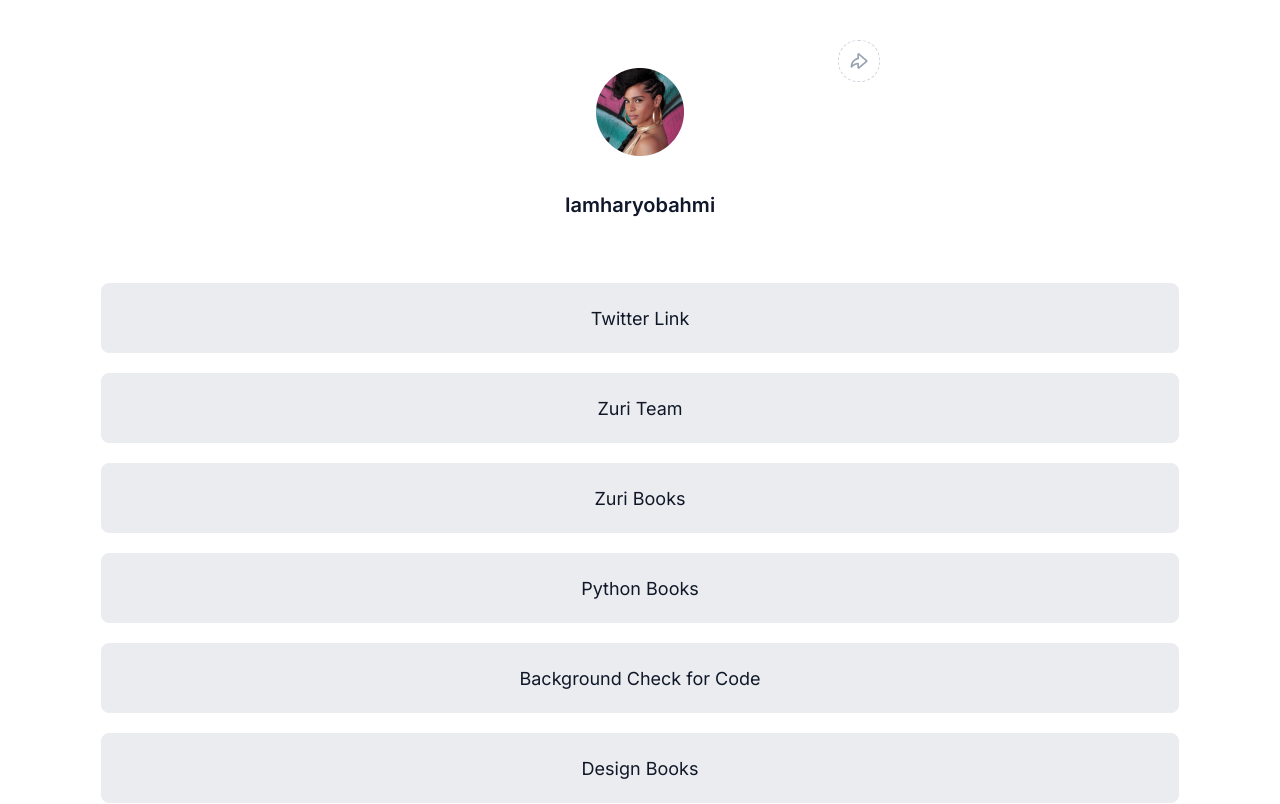
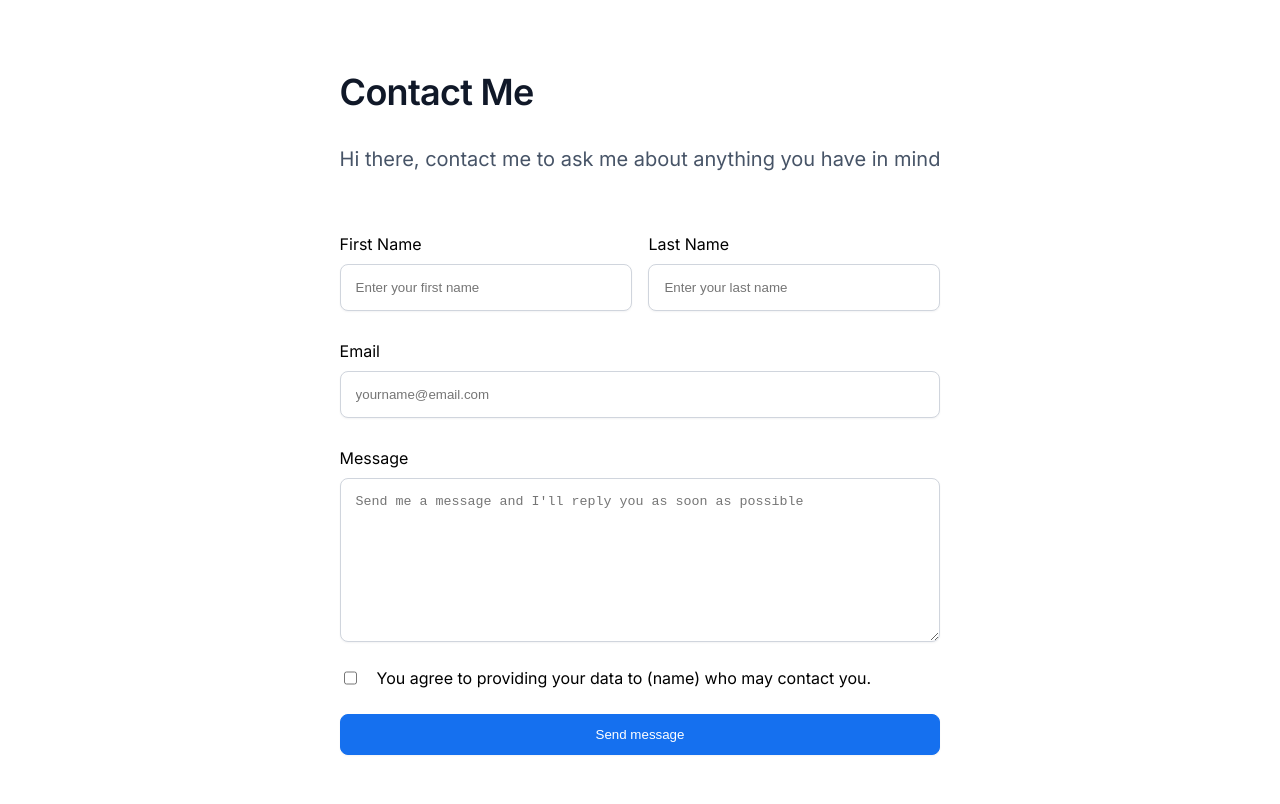
Before and after one commit to Liberty-slug/stage-1-task, a React (Create React App) app: page /contact in a window 1280 px wide. Shown: the top 804 px of the page. Built offline with nearby package versions, Linux system fonts and the light colour scheme.

Commit message:
Creating the contact page with necessary styles

```diff
--- a/package.json
+++ b/package.json
@@ -9,6 +9,7 @@
     "@testing-library/user-event": "^13.5.0",
     "react": "^18.2.0",
     "react-dom": "^18.2.0",
+    "react-router-dom": "^6.4.3",
     "react-scripts": "5.0.1",
     "web-vitals": "^2.1.4"
   },
--- a/src/App.css
+++ b/src/App.css
@@ -2,6 +2,8 @@
 
 body{
   font-family: 'Inter', sans-serif;
+  padding: 0;
+  margin: 0;
 }
 .linktree{
   background-color: #fff;
@@ -106,6 +108,108 @@ body{
   color: #667085;
 }
 
+/* Contact style */
+
+.contact-page{
+  width: 100%;
+  display: flex;
+  flex-direction: column;
+  justify-content: center;
+  align-items: center;
+}
+.contact-page .content{
+  padding-top: 40px;
+  padding-bottom: 100px;
+}
+
+.contact-page .content .heading{
+  font-family: 'Inter';
+  font-style: normal;
+  font-weight: 600;
+  font-size: 36px;
+  line-height: 44px;
+  letter-spacing: -0.02em;
+  color: #101828;
+}
+.contact-page .content .supporting-text{
+  font-family: 'Inter';
+  font-style: normal;
+  font-weight: 400;
+  font-size: 20px;
+  line-height: 30px;
+  color: #475467;
+}
+
+.contact-page .content .form .name-row{
+  display: flex;
+  justify-content: space-between;
+  margin-top: 60px;
+
+}
+
+.contact-page .content .form .name-row input{
+  padding: 15px;
+  background: #FFFFFF;
+  border: 1px solid #D0D5DD;
+  box-shadow: 0px 1px 2px rgba(16, 24, 40, 0.05);
+  border-radius: 8px;
+  margin-top: 10px;
+  width: 260px;
+}
+.contact-page .content .form .name-row .first-name{
+  display: flex;
+  flex-direction: column;
+}
+.contact-page .content .form .name-row .last-name{
+  display: flex;
+  flex-direction: column;
+}
+
+.contact-page .content .form .email{
+  display: flex;
+  flex-direction: column;
+  margin-top: 30px;
+}
+.contact-page .content .form .email input{
+  padding: 15px;
+  background: #FFFFFF;
+  border: 1px solid #D0D5DD;
+  box-shadow: 0px 1px 2px rgba(16, 24, 40, 0.05);
+  border-radius: 8px;
+  margin-top: 10px;
+}
+.contact-page .content .form .textarea{
+  display: flex;
+  flex-direction: column;
+  margin-top: 30px;
+}
+.contact-page .content .form .textarea textarea{
+  height: 132px;
+  padding: 15px;
+  background: #FFFFFF;
+  border: 1px solid #D0D5DD;
+  box-shadow: 0px 1px 2px rgba(16, 24, 40, 0.05);
+  border-radius: 8px;
+  margin-top: 10px;
+}
+.checkbox{
+  display: flex;
+  margin-block: 10px;
+}
+.checkbox input{
+  margin-right: 20px;
+}
+.form button{
+  padding: 12px 20px;
+  background: #1570EF;
+  border: 1px solid #1570EF;
+  box-shadow: 0px 1px 2px rgba(16, 24, 40, 0.05);
+  border-radius: 8px;
+  width: 100%;
+  border-radius: 8px;
+  color: #fff;
+  cursor: pointer;
+}
 @media (max-width: 600px){
   .container{
     flex-direction: column;
@@ -123,4 +227,26 @@ body{
   .link-section{
     margin-top: 25px;
   }
+  .contact-page .content{
+    width: 90%;
+    margin: auto;
+  }
+  .contact-page .content .form .name-row{
+    display: flex;
+    flex-direction: column;
+    width: 90%;
+  }
+  .contact-page .content .form .name-row .last-name{
+    margin-top: 40px;
+  }
+  .contact-page .content .form .name-row input{
+    padding: 20px;
+    width: 100%;
+  }
+  .contact-page .content .form .email{
+    margin-top: 40px;
+  }
+  .contact-page .content .form .email input{
+    padding: 20px;
+  }
 }
--- a/src/App.js
+++ b/src/App.js
@@ -1,64 +1,18 @@
 import React from 'react';
-import './App.css';
-import logo from './profile.png'
-import github from './Icon.png'
-import slack from './Slack_icon.png'
-import vector from './Vector.png'
-import I4G from './I4G.png'
-import share from './Icon-share.png'
-import dot from './Icon-dot.png'
+import {BrowserRouter as Router, Routes, Route} from "react-router-dom";
 
-function App() {
+import Home from './home/home';
+import Contact from './contact/contact';
+
+function App () {
   return (
-    <>
-      <div className="linktree">
+      <Router>
+          <Routes>
+          <Route path="/" element={<Home />} />
+          <Route path="/contact" element={<Contact />} />
+          </Routes>
+      </Router>
 
-        {/* Share Button Start */}
-        <div className="share-button">
-          <img src={share} alt="" className='share'/>
-          <img src={dot} alt="" className='dot'/>
-        </div>
-        {/* Share Button end */}
-
-        {/* Profile Section start */}
-         <div className="profile-section">
-            <img src={logo} alt="" id="profile__img"/>
-            <h2 id="twitter">Iamharyobahmi</h2>
-            <h2 id="slack" hidden>LibertyTech</h2>
-         </div>
-         {/* Profile Section end */}
-
-          {/* Link section Start */}
-         <div className="link-section">
-            <a href="https://twitter.com/iamharyobahmi" rel="Twitter link">Twitter Link</a>
-            <a href="https://training.zuri.team/" id="btn__zuri">Zuri Team</a>
-            <a href="http://books.zuri.team" id="books" title="This is where you find books about design and coding">Zuri Books</a>
-            <a href="https://books.zuri.team/python-for-beginners?ref_id=LibertyTech" id="book__python" title='Buy my Python book for beginners'>Python Books</a>
-            <a href="https://background.zuri.team" id="pitch" title='Do a background check on a coder here'>Background Check for Code</a>
-            <a href="https://books.zuri.team/design-rules" id="book__design" title='Get a free design book offered by Zuri.'>Design Books</a>
-         </div>
-         {/* Link section ends */}
-
-
-         {/* Social Section Start */}
-         <div className="social-section">
-            <img src={slack} alt="" height="30"/>
-            <img src={github} alt="" height="30"/>
-         </div>
-         {/* Social Section end */}
-
-         {/* Footer Section start */}
-         <div className="footer">
-            <div className="container">
-              <img src={vector} alt="" height="30" />
-              <p>HNG Internship 9 Frontend Task</p>
-              <img src={I4G} alt="" height="30"/>
-            </div>
-         </div>
-         {/* Footer Section end */}
-
-      </div>
-    </>
   );
 }
 
--- /dev/null
+++ b/src/contact/contact.js
@@ -0,0 +1,56 @@
+import React from 'react'
+import '../App.css';
+import vector from '../Vector.png'
+import I4G from '../I4G.png'
+
+const Contact = () => {
+    return(
+        <div className="contact-page">
+            <div className="containeer">
+                <div className="content">
+                    <div className="content-detail">
+                        <h2 className='heading'>Contact Me</h2>
+                        <p className="supporting-text">Hi there, contact me to ask me about anything you have in mind</p>
+                    </div>
+                    <div className="form">
+                        <div className="form-field">
+                            <div className="name-row">
+                                <div className="first-name">
+                                    <label htmlFor="firstname">First Name</label>
+                                    <input type="text" placeholder='Enter your first name' id="first_name"/>
+                                </div>
+                                <div className="last-name">
+                                    <label htmlFor="lastname">Last Name</label>
+                                    <input type="text" placeholder='Enter your last name' id="last_name"/>
+                                </div>
+                            </div>
+                            <div className="email">
+                                <label htmlFor="email">Email</label>
+                                <input type="text" placeholder='yourname@email.com' id="email"/>
+                            </div>
+                            <div className="textarea">
+                                <label htmlFor="message">Message</label>
+                                <textarea type="text" placeholder="Send me a message and I'll reply you as soon as possible" id="message"/>
+                            </div>
+                            <div className="checkbox">
+                                <input type="checkbox"/>
+                                <p>You agree to providing your data to (name) who may contact you.</p>
+                            </div>
+                        </div>
+                        <button id='btn_submit'>Send message</button>
+                    </div>
+                </div>
+            </div>
+                    {/* Footer Section start */}
+                    <div className="footer">
+                        <div className="container">
+                        <img src={vector} alt="" height="30" />
+                        <p>HNG Internship 9 Frontend Task</p>
+                        <img src={I4G} alt="" height="30"/>
+                        </div>
+                    </div>
+                    {/* Footer Section end */}
+        </div>
+    )
+}
+export default Contact;
--- /dev/null
+++ b/src/home/home.js
@@ -0,0 +1,66 @@
+import React from 'react'
+import { Link } from 'react-router-dom';
+import '../App.css';
+import logo from '../profile.png'
+import github from '../Icon.png'
+import slack from '../Slack_icon.png'
+import vector from '../Vector.png'
+import I4G from '../I4G.png'
+import share from '../Icon-share.png'
+import dot from '../Icon-dot.png'
+
+const Home = () => {
+    return(
+   <>
+        <div className="linktree">
+
+        {/* Share Button Start */}
+        <div className="share-button">
+            <img src={share} alt="" className='share'/>
+            <img src={dot} alt="" className='dot'/>
+        </div>
+        {/* Share Button end */}
+
+        {/* Profile Section start */}
+        <div className="profile-section">
+            <img src={logo} alt="" id="profile__img"/>
+            <h2 id="twitter">Iamharyobahmi</h2>
+            <h2 id="slack" hidden>LibertyTech</h2>
+        </div>
+        {/* Profile Section end */}
+
+        {/* Link section Start */}
+        <div className="link-section">
+            <a href="https://twitter.com/iamharyobahmi" rel="Twitter link">Twitter Link</a>
+            <a href="https://training.zuri.team/" id="btn__zuri">Zuri Team</a>
+            <a href="http://books.zuri.team" id="books" title="This is where you find books about design and coding">Zuri Books</a>
+            <a href="https://books.zuri.team/python-for-beginners?ref_id=LibertyTech" id="book__python" title='Buy my Python book for beginners'>Python Books</a>
+            <a href="https://background.zuri.team" id="pitch" title='Do a background check on a coder here'>Background Check for Code</a>
+            <a href="https://books.zuri.team/design-rules" id="book__design" title='Get a free design book offered by Zuri.'>Design Books</a>
+            <Link to="/contact" exact id="contact" title='Get a free design book offered by Zuri.'>Contact Me</Link>
+        </div>
+        {/* Link section ends */}
+
+
+        {/* Social Section Start */}
+        <div className="social-section">
+            <img src={slack} alt="" height="30"/>
+            <img src={github} alt="" height="30"/>
+        </div>
+        {/* Social Section end */}
+
+        {/* Footer Section start */}
+        <div className="footer">
+            <div className="container">
+            <img src={vector} alt="" height="30" />
+            <p>HNG Internship 9 Frontend Task</p>
+            <img src={I4G} alt="" height="30"/>
+            </div>
+        </div>
+        {/* Footer Section end */}
+
+        </div>
+   </>
+    )
+}
+export default Home;
```
Also changed, not shown: 2 other files (tests, documents, lock files or other folders).
